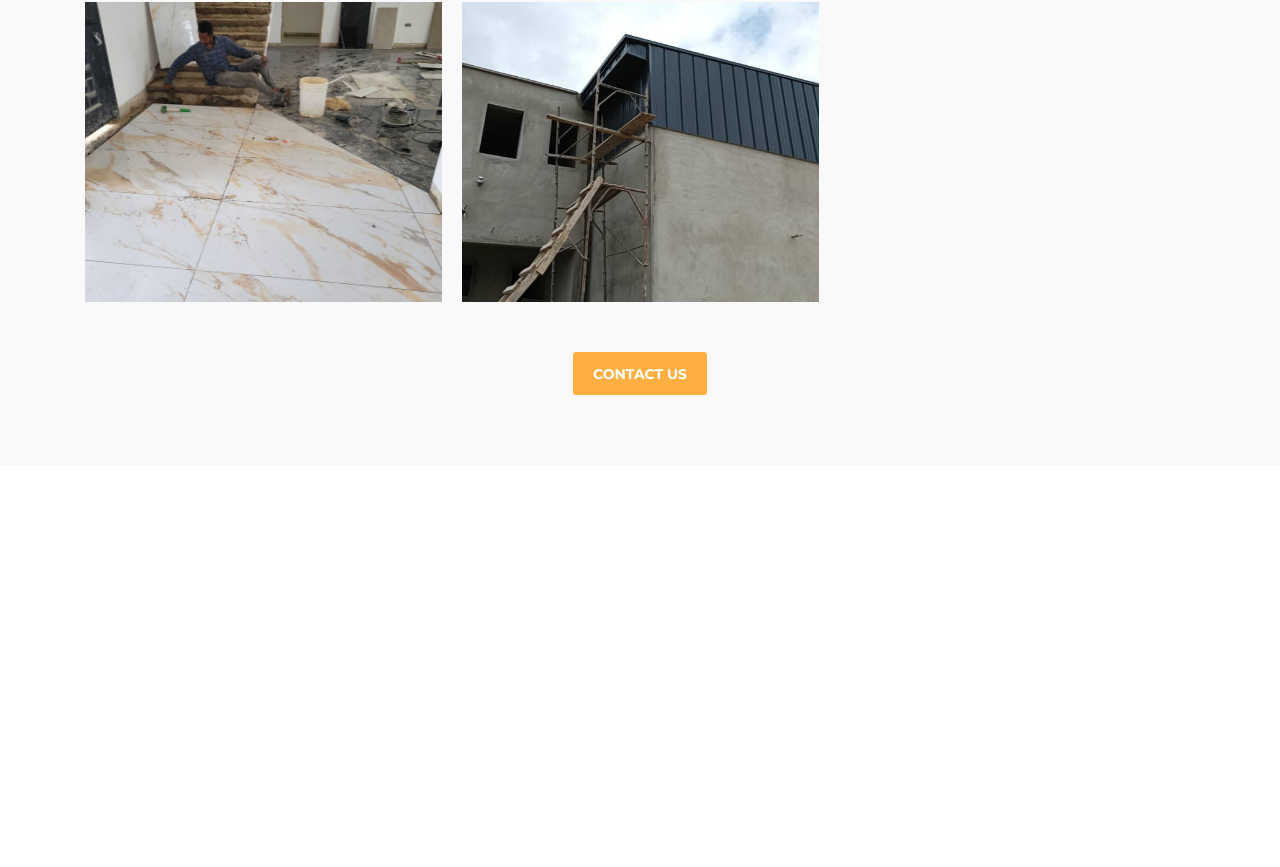
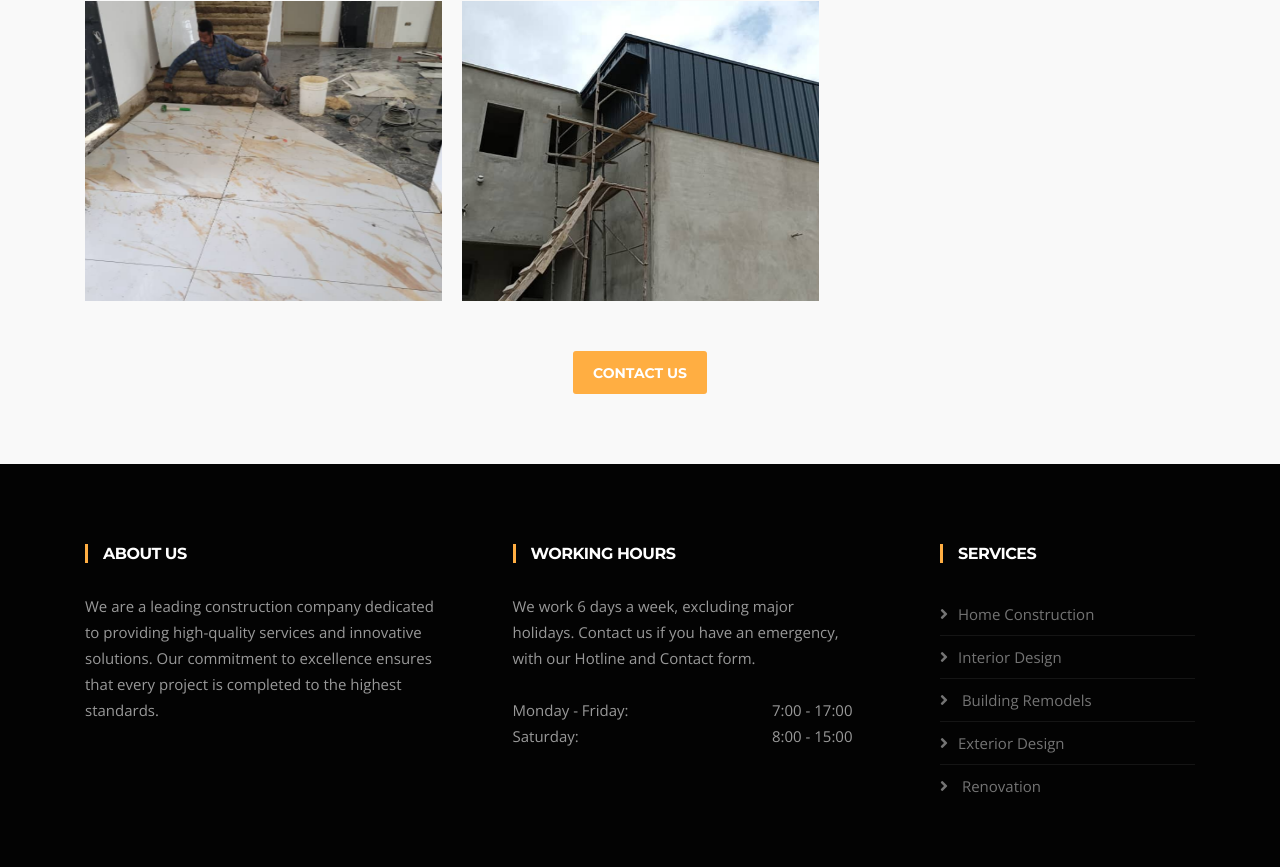
Before and after one commit to ranselorm/kafui, a plain HTML site: page projects.html in a window 1280 px wide. Shown: the part 1460-2327 px from the top of the page. Before the commit the page ends 1925 px from the top, so only its background shows below. Drawn offline with nearby package versions, Linux system fonts and the light colour scheme.

Commit message:
Remove social link

```diff
--- a/projects.html
+++ b/projects.html
@@ -49,7 +49,7 @@
               </ul>
             </div>
             <!--/ Top info end -->
-
+            <!--
             <div class="col-lg-4 col-md-4 top-social text-center text-md-right">
               <ul class="list-unstyled">
                 <li>
@@ -81,7 +81,7 @@
                   </a>
                 </li>
               </ul>
-            </div>
+            </div> -->
             <!--/ Top social end -->
           </div>
           <!--/ Content row end -->
@@ -547,6 +547,84 @@
       <!-- Footer -->
       <!-- (The footer code remains unchanged) -->
 
+      <footer id="footer" class="footer bg-overlay">
+        <div class="footer-main">
+          <div class="container">
+            <div class="row justify-content-between">
+              <div class="col-lg-4 col-md-6 footer-widget footer-about">
+                <h3 class="widget-title">About Us</h3>
+
+                <!-- <div class="test"></div> -->
+                <p>
+                  We are a leading construction company dedicated to providing
+                  high-quality services and innovative solutions. Our commitment
+                  to excellence ensures that every project is completed to the
+                  highest standards.
+                </p>
+                <!-- <div class="footer-social">
+                  <ul>
+                    <li>
+                      <a href="#" aria-label="Facebook"
+                        ><i class="fab fa-facebook-f"></i
+                      ></a>
+                    </li>
+                    <li>
+                      <a href="#" aria-label="Twitter"
+                        ><i class="fab fa-twitter"></i
+                      ></a>
+                    </li>
+                    <li>
+                      <a href="#" aria-label="Instagram"
+                        ><i class="fab fa-instagram"></i
+                      ></a>
+                    </li>
+                    <li>
+                      <a href="#" aria-label="Github"
+                        ><i class="fab fa-github"></i
+                      ></a>
+                    </li>
+                  </ul>
+                </div> -->
+                <!-- Footer social end -->
+              </div>
+              <!-- Col end -->
+
+              <div class="col-lg-4 col-md-6 footer-widget mt-5 mt-md-0">
+                <h3 class="widget-title">Working Hours</h3>
+                <div class="working-hours">
+                  We work 6 days a week, excluding major holidays. Contact us if
+                  you have an emergency, with our Hotline and Contact form.
+                  <br /><br />
+                  Monday - Friday:
+                  <span class="text-right">7:00 - 17:00 </span> <br />
+                  Saturday: <span class="text-right">8:00 - 15:00</span> <br />
+                </div>
+              </div>
+              <!-- Col end -->
+
+              <div class="col-lg-3 col-md-6 mt-5 mt-lg-0 footer-widget">
+                <h3 class="widget-title">Services</h3>
+                <ul class="list-arrow">
+                  <li><a href="services.html">Home Construction</a></li>
+                  <li><a href="services.html">Interior Design</a></li>
+                  <li>
+                    <a href="services.html">Building Remodels</a>
+                  </li>
+                  <li><a href="services.html">Exterior Design</a></li>
+                  <li>
+                    <a href="services.html">Renovation</a>
+                  </li>
+                </ul>
+              </div>
+              <!-- Col end -->
+            </div>
+            <!-- Row end -->
+          </div>
+          <!-- Container end -->
+        </div>
+        <!-- Footer main end -->
+      </footer>
+
       <!-- Javascript Files -->
       <script>
         var path = window.location.pathname;
```
Also changed, not shown: about.html (+5 -5 lines), contact.html (+4 -4 lines), index.html (+4 -4 lines), services.html (+4 -4 lines).
